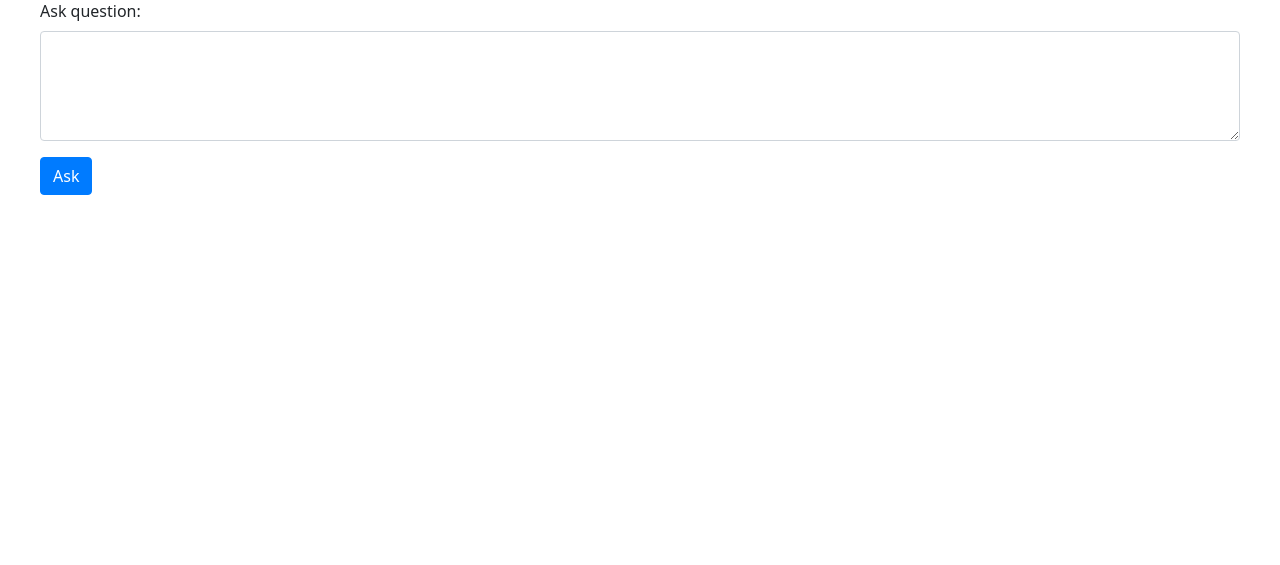
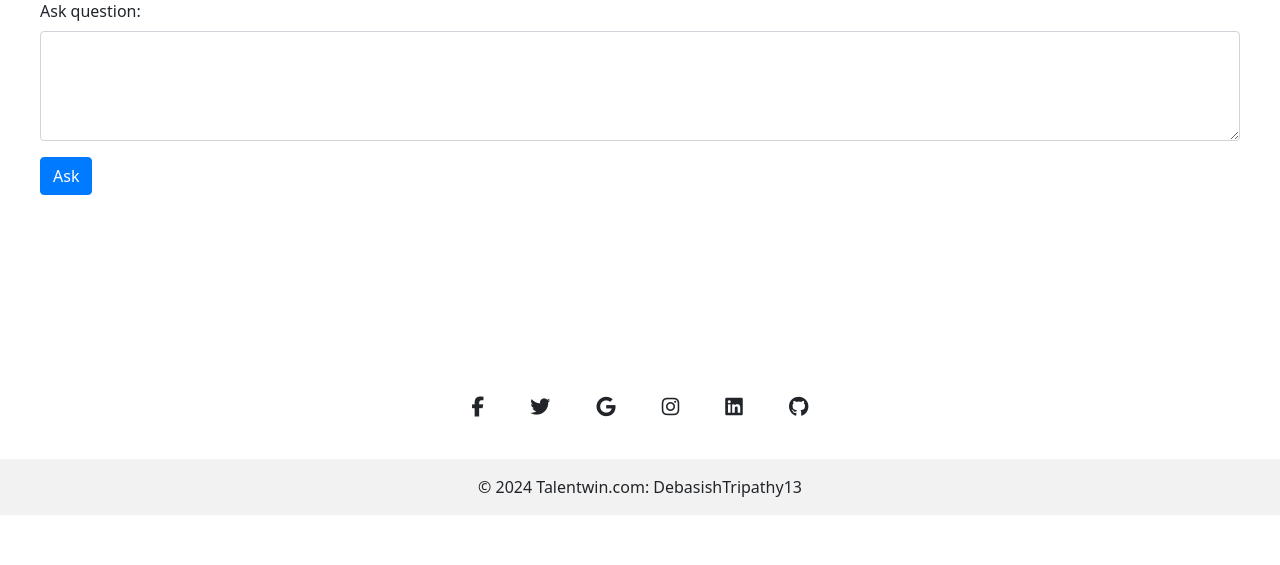
Before and after one commit to DebasishTripathy13/CharacterAI, a Flask app: page /chat in a window 1280 px wide. Shown: the part 235-800 px from the top of the page. Run offline with Flask 3, Linux system fonts and the light colour scheme; the visitor is signed in with stand-in values (Sample User, id 1); some libraries are stand-ins or nearby versions.

Commit message:
Update chat.html

```diff
--- a/templates/chat.html
+++ b/templates/chat.html
@@ -34,5 +34,81 @@
         </div>
         <input type="submit" value="Ask" class="btn btn-primary">
     </form>
+        <footer class="text-center bg-body-tertiary" style="margin-top: 20vh;">
+        <!-- Grid container -->
+        <div class="container pt-4">
+          <!-- Section: Social media -->
+          <section class="mb-4">
+            <!-- Facebook -->
+            <a
+              data-mdb-ripple-init
+              class="btn btn-link btn-floating btn-lg text-body m-1"
+              href="#!"
+              role="button"
+              data-mdb-ripple-color="dark"
+              ><i class="fab fa-facebook-f"></i
+            ></a>
+
+            <!-- Twitter -->
+            <a
+              data-mdb-ripple-init
+              class="btn btn-link btn-floating btn-lg text-body m-1"
+              href="https://twitter.com/debasish_1302"
+              role="button"
+              data-mdb-ripple-color="dark"
+              ><i class="fab fa-twitter"></i
+            ></a>
+
+            <!-- Google -->
+            <a
+              data-mdb-ripple-init
+              class="btn btn-link btn-floating btn-lg text-body m-1"
+              href="google.com"
+              role="button"
+              data-mdb-ripple-color="dark"
+              ><i class="fab fa-google"></i
+            ></a>
+
+            <!-- Instagram -->
+            <a
+              data-mdb-ripple-init
+              class="btn btn-link btn-floating btn-lg text-body m-1"
+              href="https://www.instagram.com/debasish_302"
+              role="button"
+              data-mdb-ripple-color="dark"
+              ><i class="fab fa-instagram"></i
+            ></a>
+
+            <!-- Linkedin -->
+            <a
+              data-mdb-ripple-init
+              class="btn btn-link btn-floating btn-lg text-body m-1"
+              href="https://www.linkedin.com/in/debasish-tripathy-48441b1b5/"
+              role="button"
+              data-mdb-ripple-color="dark"
+              ><i class="fab fa-linkedin"></i
+            ></a>
+            <!-- Github -->
+            <a
+              data-mdb-ripple-init
+              class="btn btn-link btn-floating btn-lg text-body m-1"
+              href="https://github.com/debasishTripathy13/"
+              role="button"
+              data-mdb-ripple-color="dark"
+              ><i class="fab fa-github"></i
+            ></a>
+          </section>
+          <!-- Section: Social media -->
+        </div>
+        <!-- Grid container -->
+
+        <!-- Copyright -->
+        <div class="text-center p-3" style="background-color: rgba(0, 0, 0, 0.05);">
+          © 2024 Talentwin.com:
+          <a class="text-body" href="main.html">DebasishTripathy13</a>
+        </div>
+        <!-- Copyright -->
+      </footer>
+      <script src="https://kit.fontawesome.com/4b9ba14b0f.js" crossorigin="anonymous"></script>
 </body>
 </html>
```
